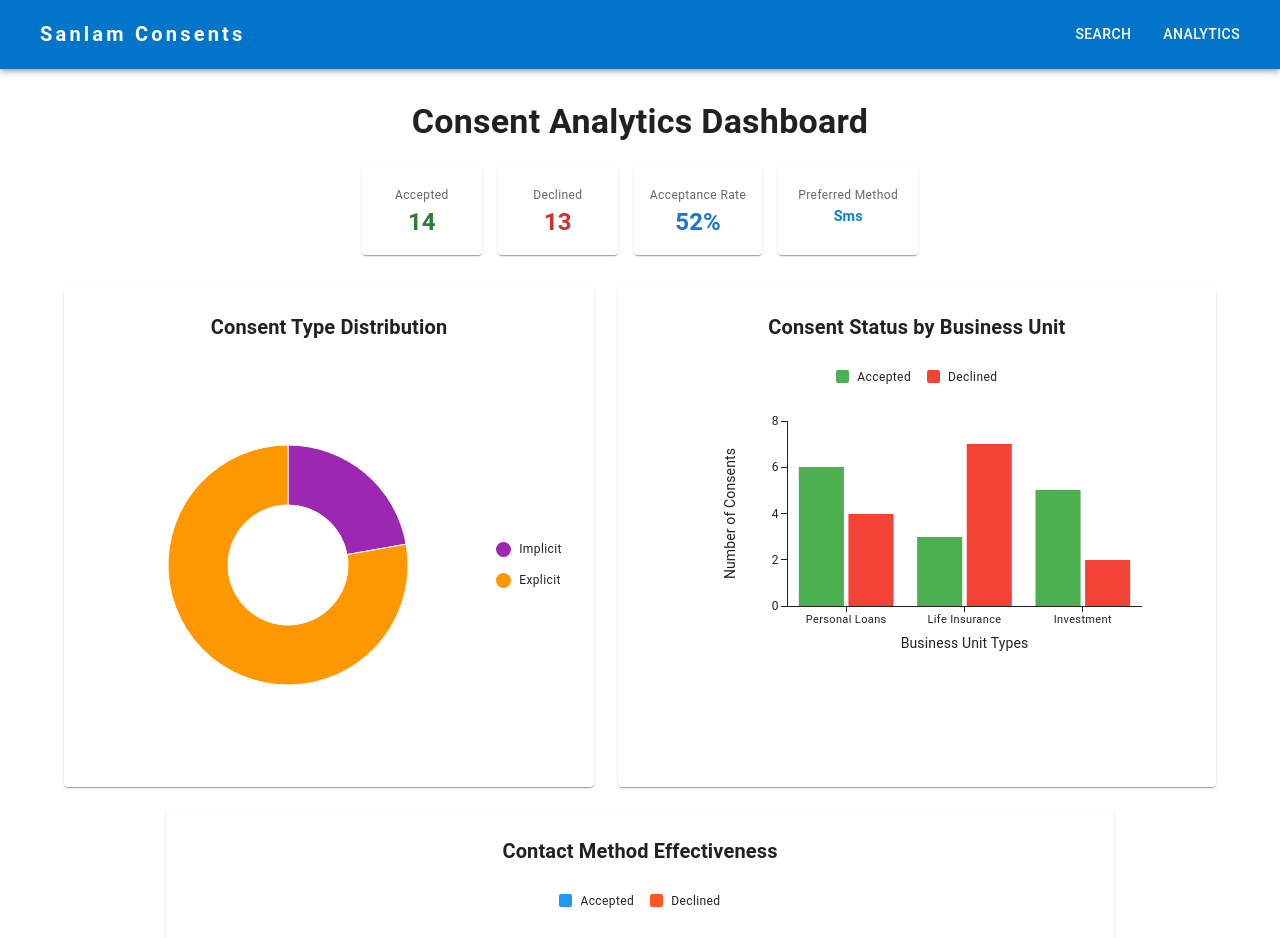
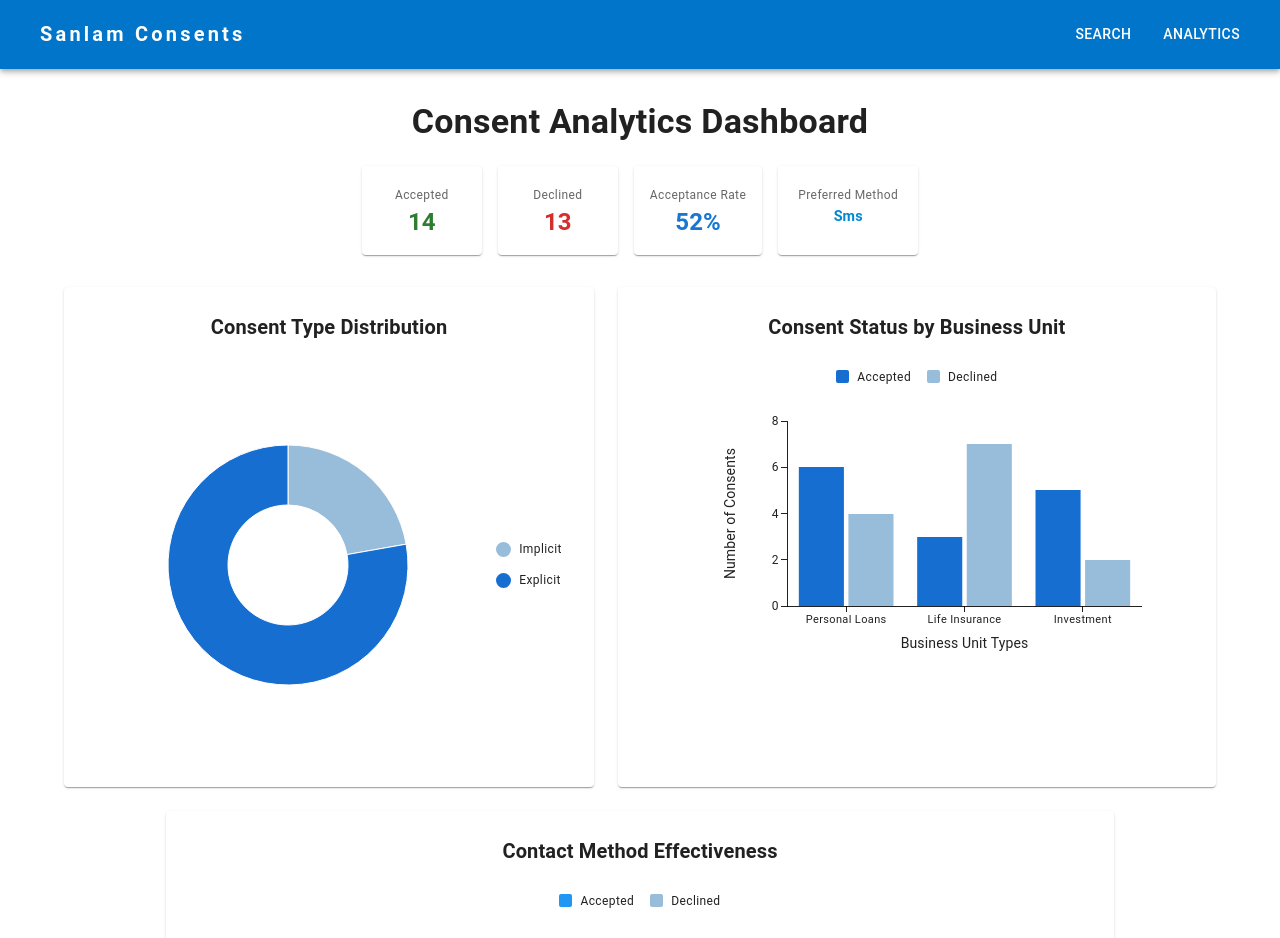
Before and after one commit to Chleo-Smith/Customer-Consent-Management-UIpractice, a React (Create React App) app: page /analytics in a window 1280 px wide. Shown: the top 938 px of the page. Built offline with nearby package versions, Linux system fonts and the light colour scheme; data requests are answered from the project's data file; some icons are missing.

Commit message:
changed graph colors

```diff
--- a/src/pages/Analytics.js
+++ b/src/pages/Analytics.js
@@ -310,13 +310,13 @@ export function Analytics() {
                           id: 0,
                           value: implicitCount,
                           label: "Implicit",
-                          color: "#9c27b0",
+                          color: "#98bddaff",
                         },
                         {
                           id: 1,
                           value: explicitCount,
                           label: "Explicit",
-                          color: "#ff9800",
+                          color: "#176ed1ff",
                         },
                       ],
                     },
@@ -375,12 +375,12 @@ export function Analytics() {
                     {
                       dataKey: "accepted",
                       label: "Accepted",
-                      color: "#4caf50",
+                      color: "#176ed1ff",
                     },
                     {
                       dataKey: "declined",
                       label: "Declined",
-                      color: "#f44336",
+                      color: "#98bddaff",
                     },
                   ]}
                   width={550}
@@ -443,7 +443,7 @@ export function Analytics() {
                     {
                       dataKey: "declined",
                       label: "Declined",
-                      color: "#ff5722",
+                      color: "#98bddaff",
                     },
                   ]}
                   width={900}
```
